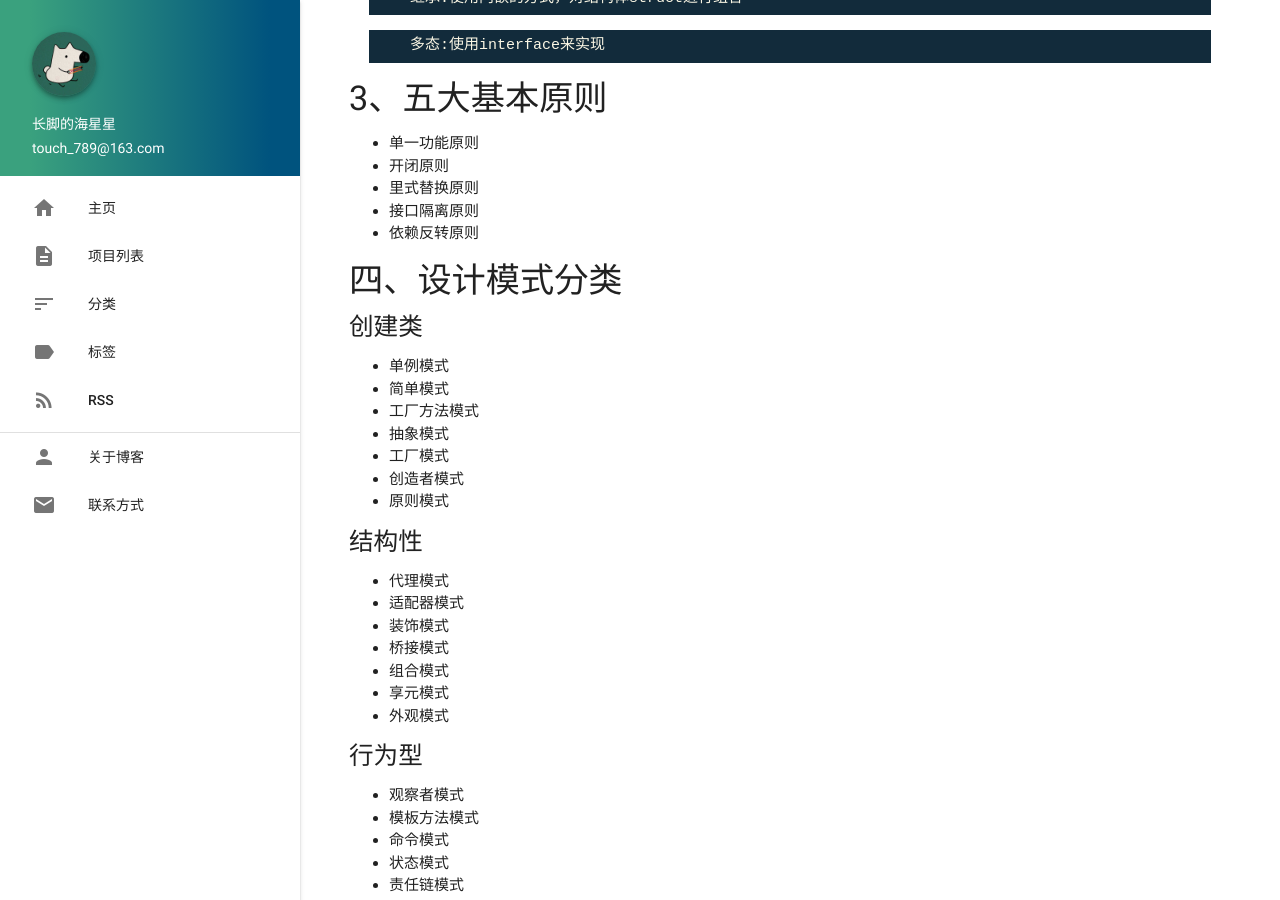
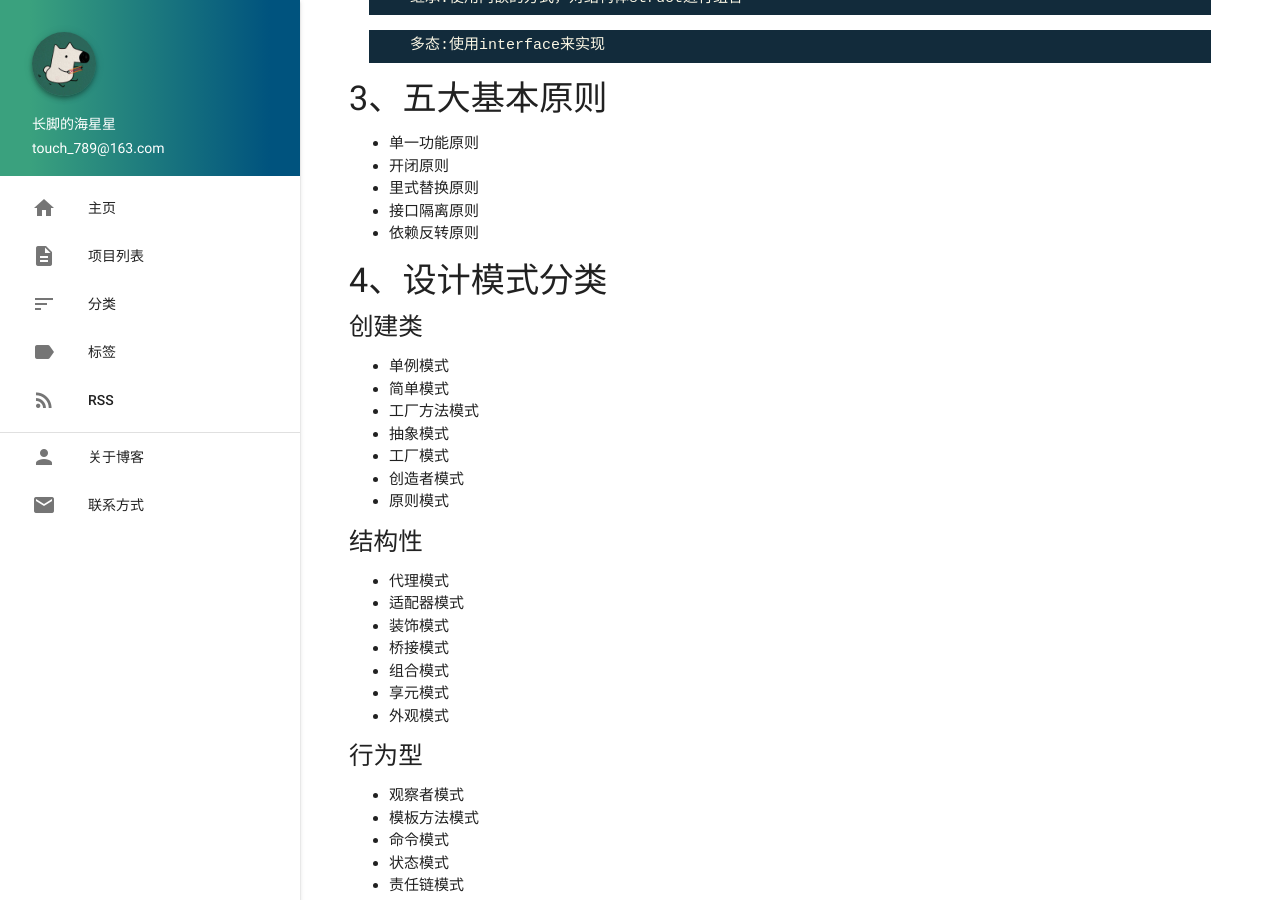
Before and after one commit to EthanChenLi/EthanChenLi.github.io, a Jekyll site: the page built from _posts/2020-5-14-go.md, in a window 1280 px wide and 900 px high, scrolled down 590 px. Built offline with Jekyll 4.4.1, drawn with Linux system fonts in a browser that asks for light colours; comment, search, counter and statistics services are not loaded.

Commit message:
no message

```diff
--- a/_posts/2020-5-14-go.md
+++ b/_posts/2020-5-14-go.md
@@ -31,7 +31,7 @@ OOP基础包括如下：
 * 接口隔离原则
 * 依赖反转原则
 
-#### 四、设计模式分类
+#### 4、设计模式分类
 ##### 创建类
 * 单例模式
 * 简单模式
```
